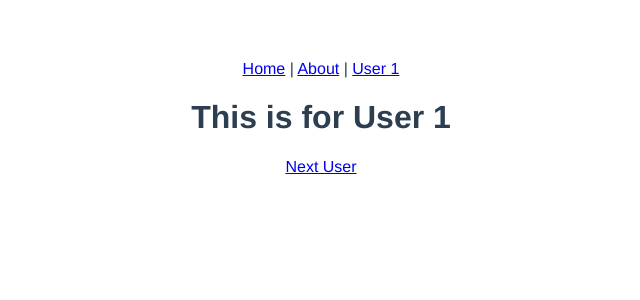
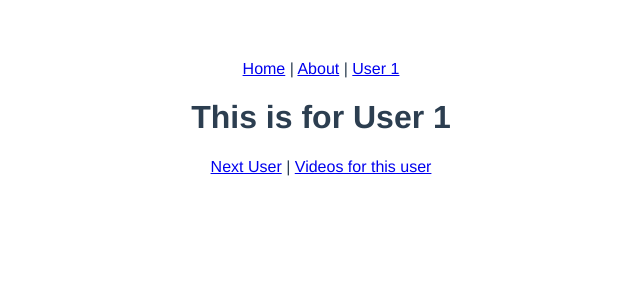
Before and after one commit to ZenDevCode/vue-router-example, a Vue app: page /#/users/1 in a window 1280 px wide. Shown: the top 300 px of the page, without its empty margins (319-959 px from the left). Built offline with nearby package versions, Linux system fonts and the light colour scheme.

Commit message:
Add videos nested component

```diff
--- /dev/null
+++ b/src/components/Videos.vue
@@ -0,0 +1,6 @@
+<template>
+  <div>
+    <h3>Some user videos</h3>
+    <iframe width="560" height="315" src="https://www.youtube.com/embed/DQ7ACGN-HRU" frameborder="0" allow="accelerometer; autoplay; encrypted-media; gyroscope; picture-in-picture" allowfullscreen></iframe>
+  </div>
+</template>
--- a/src/router.js
+++ b/src/router.js
@@ -2,6 +2,7 @@ import Vue from 'vue'
 import Router from 'vue-router'
 import Home from './views/Home.vue'
 import User from './views/User'
+import Videos from './components/Videos'
 
 Vue.use(Router)
 
@@ -15,7 +16,14 @@ export default new Router({
     {
       path: '/users/:id',
       name: 'user',
-      component: User
+      component: User,
+      children: [
+        {
+          name: 'videos',
+          path: 'videos',
+          component: Videos,
+        },
+      ],
     },
     {
       path: '/about',
--- a/src/views/User.vue
+++ b/src/views/User.vue
@@ -2,7 +2,10 @@
   <div>
     <h1>This is for User {{id}}</h1>
 
-    <router-link :to="nextUserUrl">Next User</router-link>
+    <router-link :to="nextUserUrl">Next User</router-link> |
+    <router-link :to="videoUrl">Videos for this user</router-link>
+
+    <router-view />
   </div>
 </template>
 
@@ -16,6 +19,9 @@ export default {
     nextUserUrl() {
       return this.id + 1;
     },
+    videoUrl() {
+      return { name: 'videos', params: {id: this.id } };
+    },
   },
   watch: {
     $route() {
```
